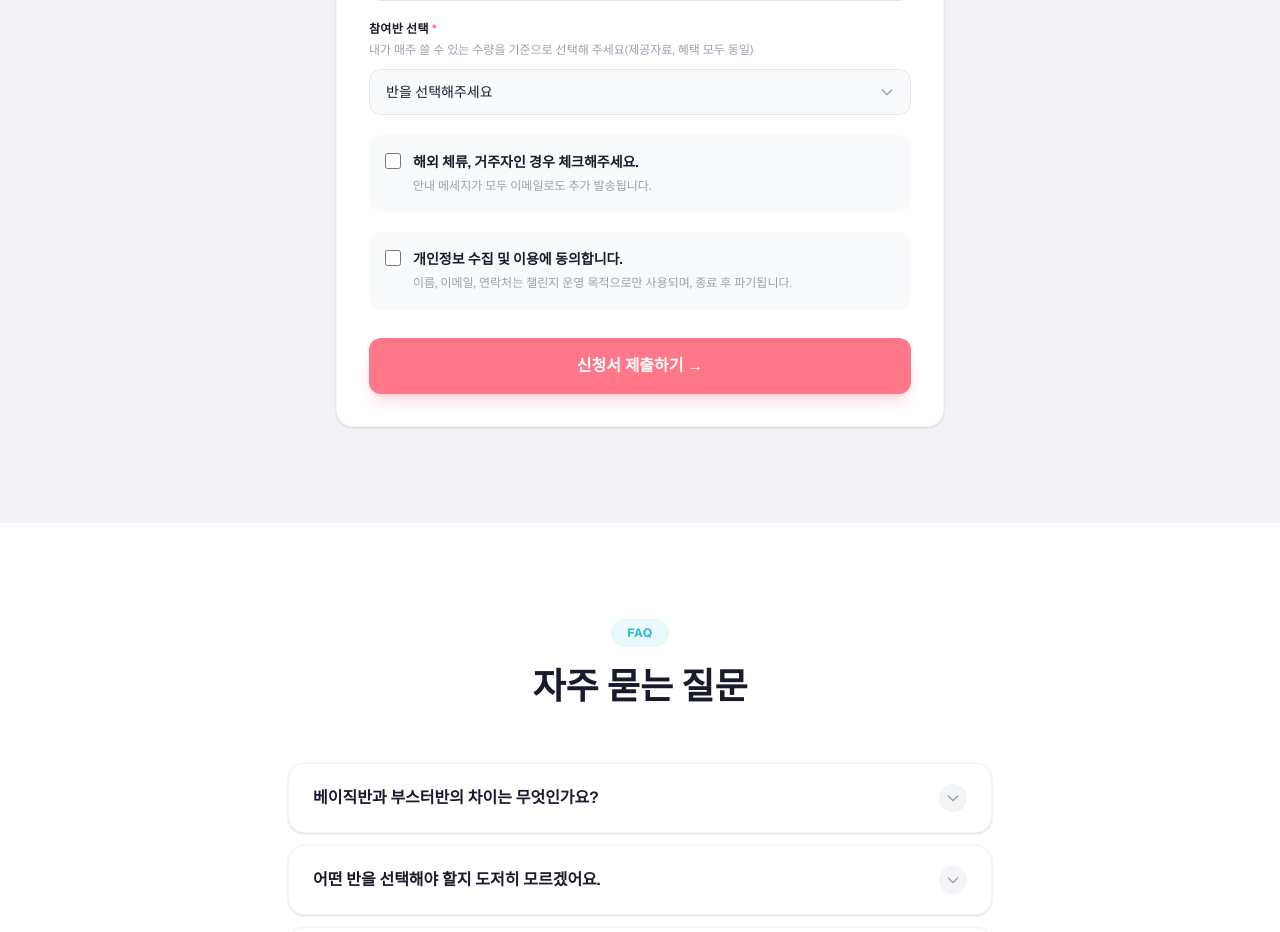
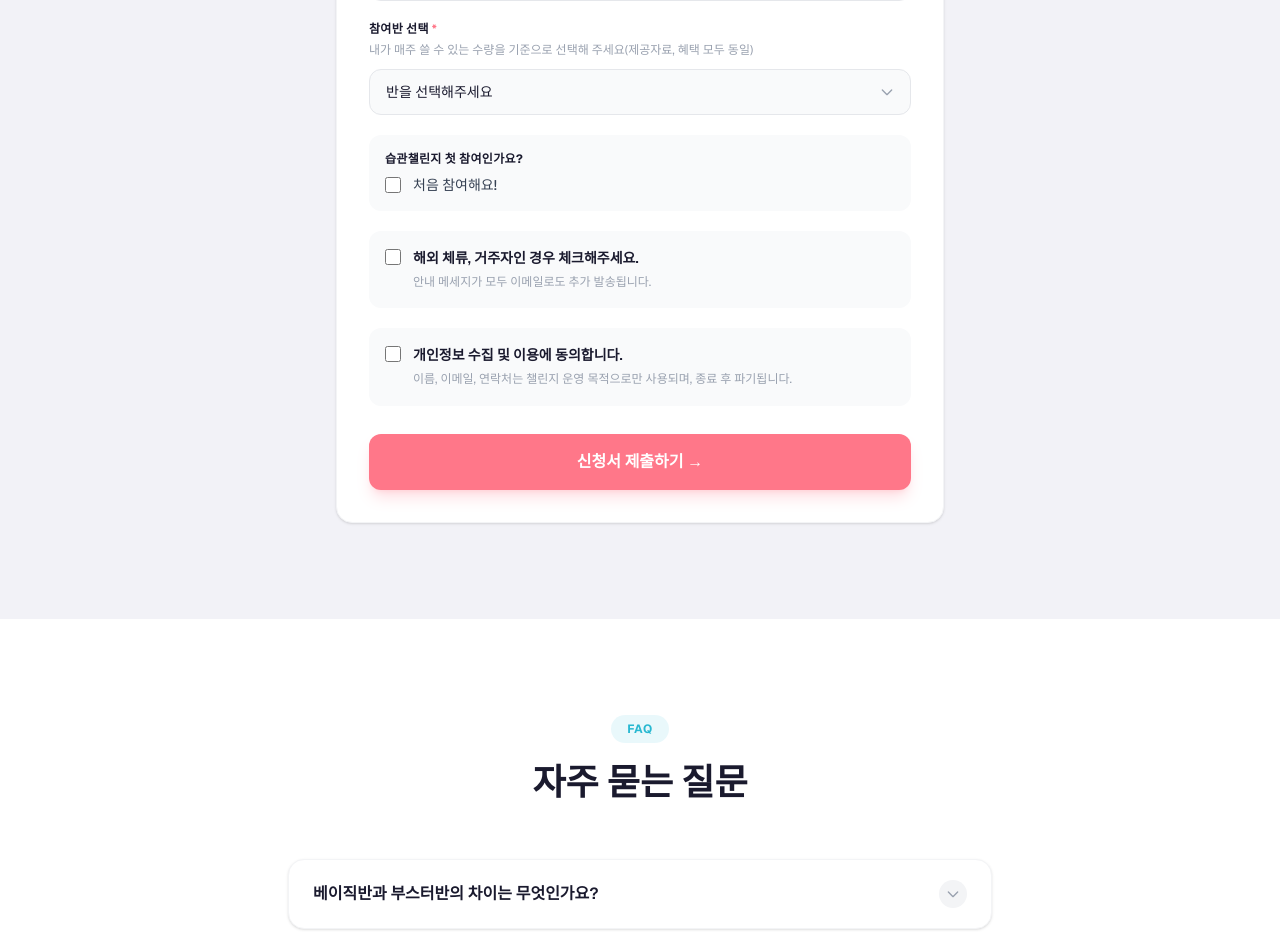
Before and after one commit to marine-pixel/habit-challenge-admin, a Next.js app: page / in a window 1280 px wide. Shown: the part 4564-5496 px from the top of the page. Built offline with nearby package versions, Linux system fonts and the light colour scheme.

Commit message:
Add first time participant field

```diff
--- a/src/app/admin/applicants/page.tsx
+++ b/src/app/admin/applicants/page.tsx
@@ -18,6 +18,7 @@ interface Applicant {
   goal: string | null;
   privacy_agreed: boolean | null;
   is_overseas_resident: boolean | null;
+  is_first_time: boolean | null;
   status: Status | null;
   memo: string | null;
   created_at: string;
@@ -33,6 +34,7 @@ interface FormValues {
   status: string;
   memo: string;
   is_overseas_resident: boolean;
+  is_first_time: boolean;
 }
 
 // ── Constants ──────────────────────────────────────────────────────────────
@@ -63,6 +65,7 @@ const EMPTY_FORM: FormValues = {
   status: 'applied',
   memo: '',
   is_overseas_resident: false,
+  is_first_time: false,
 };
 
 function formatDate(dateStr: string) {
@@ -307,6 +310,7 @@ export default function ApplicantsPage() {
       status: applicant.status ?? 'applied',
       memo: applicant.memo ?? '',
       is_overseas_resident: applicant.is_overseas_resident ?? false,
+      is_first_time: applicant.is_first_time ?? false,
     });
     setFormError(null);
     setEditingId(applicant.id);
@@ -361,7 +365,7 @@ export default function ApplicantsPage() {
   const downloadCSV = () => {
     const headers = [
       'AID', '이름', '이메일', '휴대폰', '블로그 URL',
-      '참여 반', '전체 글 목표', '제휴링크 콘텐츠 목표', '상태', '해외거주', '메모', '신청일',
+      '참여 반', '전체 글 목표', '제휴링크 콘텐츠 목표', '상태', '해외거주', '첫 참여 여부', '메모', '신청일',
     ];
     const rows = filtered.map(a => [
       a.aid ?? '',
@@ -374,6 +378,7 @@ export default function ApplicantsPage() {
       String(a.personal_goal ?? ''),
       STATUS_LABELS[a.status ?? ''] ?? '',
       a.is_overseas_resident ? 'Y' : 'N',
+      a.is_first_time ? '첫 참여' : '기존/미체크',
       a.memo ?? '',
       formatDate(a.created_at),
     ]);
@@ -596,15 +601,16 @@ export default function ApplicantsPage() {
                   <th className="px-3 py-3 text-center text-xs font-semibold text-gray-400 uppercase tracking-wide" title="제휴링크 콘텐츠 목표">제휴 목표</th>
                   <th className="px-3 py-3 text-left text-xs font-semibold text-gray-400 uppercase tracking-wide">상태</th>
                   <th className="px-3 py-3 text-center text-xs font-semibold text-gray-400 uppercase tracking-wide" title="해외 거주/체류 여부">해외</th>
+                  <th className="px-3 py-3 text-center text-xs font-semibold text-gray-400 uppercase tracking-wide" title="첫 참여 여부">첫 참여</th>
                   <th className="px-3 py-3 text-left text-xs font-semibold text-gray-400 uppercase tracking-wide">메모</th>
                   <th className="px-3 py-3 text-left text-xs font-semibold text-gray-400 uppercase tracking-wide">신청일</th>
-                  <th className="px-3 py-3 text-left text-xs font-semibold text-gray-400 uppercase tracking-wide">수정</th>
+                  <th className="px-3 py-3 text-left text-xs font-semibold text-gray-400 uppercase tracking-wide sticky right-0 bg-gray-50 shadow-[-4px_0_6px_-2px_rgba(0,0,0,0.06)]">수정</th>
                 </tr>
               </thead>
               <tbody>
                 {filtered.length === 0 ? (
                   <tr>
-                    <td colSpan={14} className="text-center py-14 text-gray-300 text-sm">
+                    <td colSpan={15} className="text-center py-14 text-gray-300 text-sm">
                       신청자가 없습니다.
                     </td>
                   </tr>
@@ -711,16 +717,27 @@ export default function ApplicantsPage() {
                           )}
                         </td>
 
+                        {/* 첫 참여 여부 */}
+                        <td className="px-3 py-3 text-center">
+                          {a.is_first_time ? (
+                            <span className="inline-flex items-center text-[10px] bg-green-100 text-green-600 px-2 py-0.5 rounded-full font-semibold">
+                              첫 참여
+                            </span>
+                          ) : (
+                            <span className="text-gray-300">-</span>
+                          )}
+                        </td>
+
                         <td className="px-3 py-3 text-gray-500 max-w-[180px] truncate" title={a.memo ?? ''}>
                           {a.memo ?? <span className="text-gray-300">-</span>}
                         </td>
                         <td className="px-3 py-3 text-gray-400 text-xs">
                           {formatDate(a.created_at)}
                         </td>
-                        <td className="px-3 py-3">
+                        <td className={`px-3 py-3 sticky right-0 shadow-[-4px_0_6px_-2px_rgba(0,0,0,0.06)] ${isSelected ? 'bg-[#eef9fb]' : 'bg-white'}`}>
                           <button
                             onClick={() => openEdit(a)}
-                            className="px-2.5 py-1 text-xs rounded-lg border border-gray-200 text-gray-500 hover:border-[#28B8D1] hover:text-[#28B8D1] transition-colors"
+                            className="px-2.5 py-1 text-xs rounded-lg border border-gray-200 text-gray-500 hover:border-[#28B8D1] hover:text-[#28B8D1] transition-colors whitespace-nowrap"
                           >
                             수정
                           </button>
@@ -887,6 +904,23 @@ export default function ApplicantsPage() {
                 </select>
               </div>
 
+              {/* First Time */}
+              <div className="bg-gray-50 rounded-xl p-3">
+                <label className="flex items-center gap-3 cursor-pointer">
+                  <input
+                    type="checkbox"
+                    name="is_first_time"
+                    checked={formValues.is_first_time}
+                    onChange={handleFormChange}
+                    className="w-4 h-4 rounded border-gray-300 accent-[#28B8D1] cursor-pointer flex-shrink-0"
+                  />
+                  <span className="text-sm text-gray-600">
+                    <span className="font-semibold text-[#1a1a2e]">첫 참여 여부</span>
+                    <span className="ml-1 text-xs text-gray-400">— 습관챌린지 첫 참여자인 경우 체크</span>
+                  </span>
+                </label>
+              </div>
+
               {/* Overseas */}
               <div className="bg-gray-50 rounded-xl p-3">
                 <label className="flex items-center gap-3 cursor-pointer">
--- a/src/app/api/admin/applicants/[id]/route.ts
+++ b/src/app/api/admin/applicants/[id]/route.ts
@@ -25,6 +25,7 @@ export async function PATCH(
       status?: string;
       memo?: string;
       is_overseas_resident?: boolean;
+      is_first_time?: boolean;
     };
 
     if ('email' in body && !body.email) {
@@ -41,6 +42,7 @@ export async function PATCH(
     if ('status' in body) updateData.status = body.status;
     if ('memo' in body) updateData.memo = body.memo || null;
     if ('is_overseas_resident' in body) updateData.is_overseas_resident = body.is_overseas_resident ?? false;
+    if ('is_first_time' in body) updateData.is_first_time = body.is_first_time ?? false;
     if ('class_type' in body) {
       updateData.class_type = body.class_type || null;
       if (body.class_type === '베이직반') {
--- a/src/app/api/admin/applicants/route.ts
+++ b/src/app/api/admin/applicants/route.ts
@@ -25,7 +25,7 @@ export async function GET() {
 export async function POST(request: NextRequest) {
   try {
     const body = await request.json() as Record<string, unknown>;
-    const { aid, nickname, email, phone, blog_url, class_type, status, memo, is_overseas_resident } = body as {
+    const { aid, nickname, email, phone, blog_url, class_type, status, memo, is_overseas_resident, is_first_time } = body as {
       aid?: string;
       nickname?: string;
       email?: string;
@@ -35,6 +35,7 @@ export async function POST(request: NextRequest) {
       status?: string;
       memo?: string;
       is_overseas_resident?: boolean;
+      is_first_time?: boolean;
     };
 
     if (!email) {
@@ -57,6 +58,7 @@ export async function POST(request: NextRequest) {
         writing_goal,
         personal_goal,
         is_overseas_resident: is_overseas_resident ?? false,
+        is_first_time: is_first_time ?? false,
         status: status || 'applied',
         memo: memo || null,
       })
--- a/src/app/api/apply/route.ts
+++ b/src/app/api/apply/route.ts
@@ -21,7 +21,7 @@ export async function POST(request: NextRequest) {
     return Response.json({ error: '잘못된 요청입니다.' }, { status: 400 });
   }
 
-  const { aid, nickname, email, phone, blog_url, class_type, goal, privacy_agreed, is_overseas_resident } = body as {
+  const { aid, nickname, email, phone, blog_url, class_type, goal, privacy_agreed, is_overseas_resident, is_first_time } = body as {
     aid: string;
     nickname: string;
     email: string;
@@ -31,6 +31,7 @@ export async function POST(request: NextRequest) {
     goal: string | null;
     privacy_agreed: boolean;
     is_overseas_resident?: boolean;
+    is_first_time?: boolean;
   };
 
   if (!aid || !/^\d{6}$/.test(String(aid))) {
@@ -73,6 +74,7 @@ export async function POST(request: NextRequest) {
       goal: goal ?? null,
       privacy_agreed,
       is_overseas_resident: is_overseas_resident ?? false,
+      is_first_time: is_first_time ?? false,
       status: 'applied',
     })
     .select('id')
--- a/src/app/components/ApplicationForm.tsx
+++ b/src/app/components/ApplicationForm.tsx
@@ -16,6 +16,7 @@ interface FormState {
   classType: string;
   agreed: boolean;
   isOverseas: boolean;
+  isFirstTime: boolean;
 }
 
 const initialForm: FormState = {
@@ -27,6 +28,7 @@ const initialForm: FormState = {
   classType: '',
   agreed: false,
   isOverseas: false,
+  isFirstTime: false,
 };
 
 const inputClass =
@@ -83,6 +85,7 @@ export default function ApplicationForm() {
           goal: null,
           privacy_agreed: form.agreed,
           is_overseas_resident: form.isOverseas,
+          is_first_time: form.isFirstTime,
         }),
       });
 
@@ -237,6 +240,23 @@ export default function ApplicationForm() {
                 </div>
               </div>
 
+              {/* 첫 참여 여부 */}
+              <div className="bg-gray-50 rounded-xl p-4">
+                <p className="text-xs font-bold text-[#1a1a2e] mb-2 tracking-wide uppercase">
+                  습관챌린지 첫 참여인가요?
+                </p>
+                <label className="flex items-center gap-3 cursor-pointer">
+                  <input
+                    type="checkbox"
+                    name="isFirstTime"
+                    checked={form.isFirstTime}
+                    onChange={handleChange}
+                    className="w-4 h-4 rounded border-gray-300 accent-[#28B8D1] cursor-pointer flex-shrink-0"
+                  />
+                  <span className="text-sm text-gray-700 font-medium">처음 참여해요!</span>
+                </label>
+              </div>
+
               {/* 해외 체류/거주자 체크박스 */}
               <div className="bg-gray-50 rounded-xl p-4">
                 <label className="flex items-start gap-3 cursor-pointer">
```
